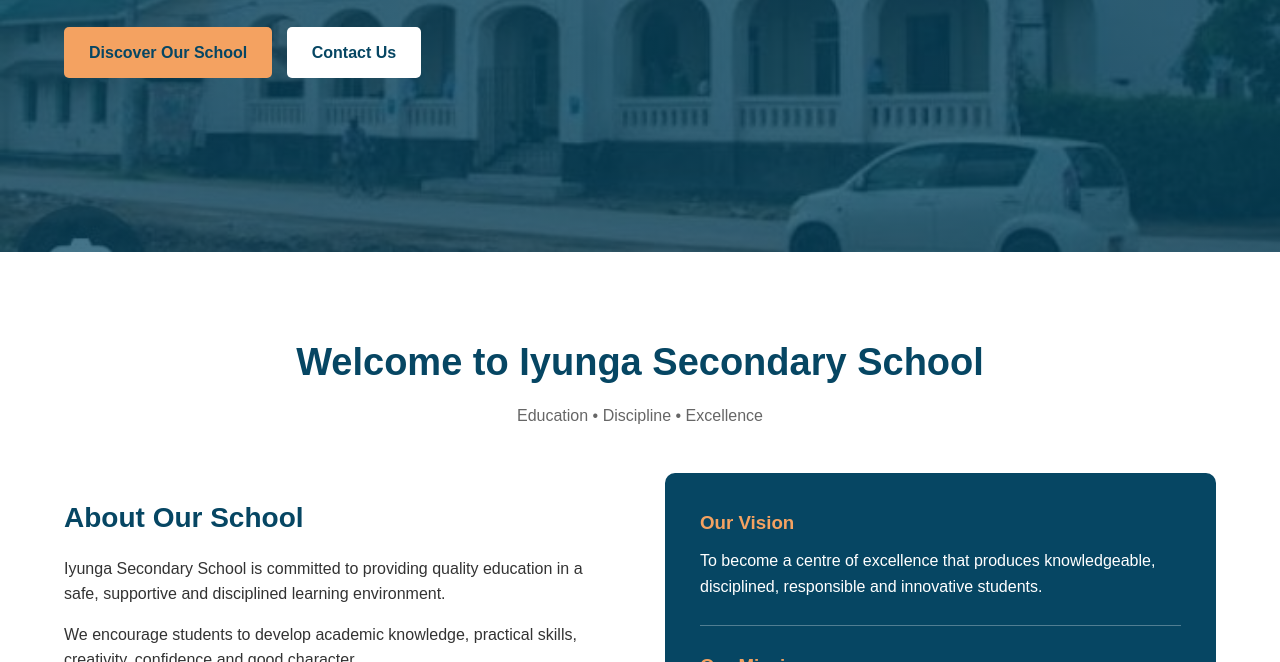
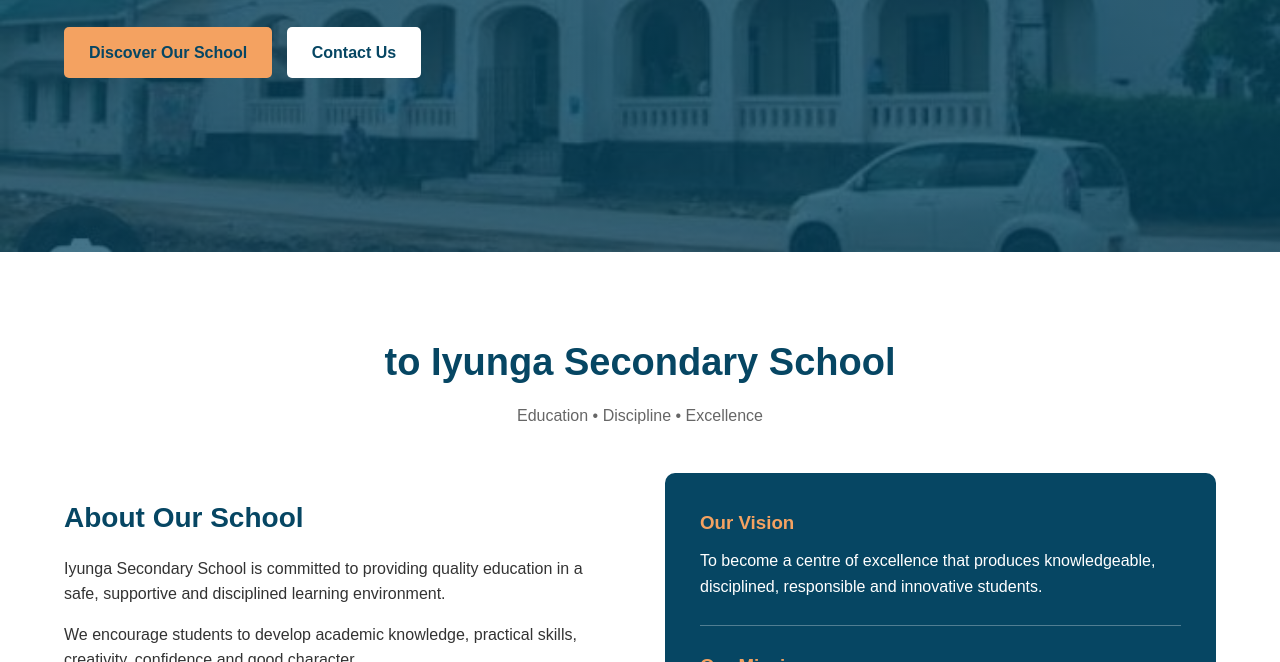
Before and after one commit to abdulindehele7-web/IYUNGA.SECONDARY.SCHOOL, a plain HTML site: page index.html in a window 1280 px wide. Shown: the part 438-1100 px from the top of the page. Drawn offline with Linux system fonts and the light colour scheme.

Commit message:
Update index.html

```diff
--- a/index.html
+++ b/index.html
@@ -121,7 +121,7 @@
         <div class="section-title">
 
             <h2>
-                Welcome to Iyunga Secondary School
+                 to Iyunga Secondary School
             </h2>
 
             <p>
```
